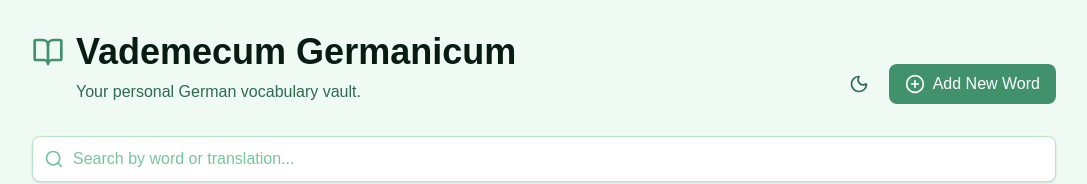
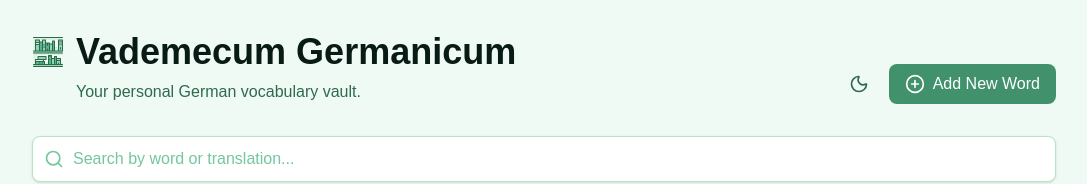
Before and after one commit to Volscente/vademecum-germanicum, a Next.js app in the folder frontend/: page / in a window 1280 px wide. Shown: the top 184 px of the page, without its empty margins (96-1183 px from the left). Built offline with nearby package versions, Linux system fonts and the light colour scheme; no server answers.

Commit message:
Refactor logo

```diff
--- a/frontend/src/app/page.tsx
+++ b/frontend/src/app/page.tsx
@@ -5,7 +5,6 @@ import SearchBar from "@/components/SearchBar";
 import ThemeToggle from "@/components/ThemeToggle";
 import WordTable from "@/components/WordTable";
 import { Word } from "@/types/word";
-import { BookOpen } from "lucide-react";
 import { useCallback, useEffect, useState } from "react";
 
 export default function Home() {
@@ -46,7 +45,40 @@ export default function Home() {
         <div className="flex justify-between items-end mb-8">
           <div>
             <div className="flex items-center gap-3">
-              <BookOpen className="w-8 h-8 text-forest-600 dark:text-forest-300" />
+              <svg viewBox="0 0 64 64" className="w-8 h-8 flex-shrink-0" aria-hidden="true">
+                <path d="M15,8H61V3H3V61H61V52H12a4,4,0,0,1-4-4V42a4,4,0,0,1,4-4H61V22H15a4,4,0,0,1-4-4V12A4,4,0,0,1,15,8Z" fill="#d8f3dc"/>
+                <rect height="4" width="58" x="3" y="30" fill="#95d5b2"/>
+                <rect height="4" width="58" x="3" y="57" fill="#95d5b2"/>
+                <rect height="22" width="8" x="7" y="8" fill="#95d5b2"/>
+                <rect height="18" width="6" x="15" y="12" fill="#52b788"/>
+                <rect height="22" width="6" x="21" y="8" fill="#95d5b2"/>
+                <rect height="16" width="8" x="27" y="14" fill="#52b788"/>
+                <rect height="14" width="6" x="35" y="16" fill="#95d5b2"/>
+                <rect height="20" width="4" x="41" y="10" fill="#52b788"/>
+                <rect height="22" width="8" x="53" y="8" fill="#95d5b2"/>
+                <rect height="4" width="8" x="7" y="13" fill="#d8f3dc"/>
+                <rect height="4" width="8" x="53" y="12" fill="#d8f3dc"/>
+                <rect height="4" width="6" x="21" y="18" fill="#d8f3dc"/>
+                <rect height="6" width="18" x="7" y="51" fill="#52b788"/>
+                <rect height="4" width="16" x="7" y="47" fill="#d8f3dc"/>
+                <rect height="6" width="16" x="12" y="41" fill="#95d5b2"/>
+                <rect height="19" width="6" x="33" y="38" fill="#52b788"/>
+                <rect height="12" width="6" x="39" y="45" fill="#95d5b2"/>
+                <rect height="16" width="4" x="45" y="41" fill="#52b788"/>
+                <rect height="12" width="8" x="49" y="45" fill="#95d5b2"/>
+                <rect height="4" width="6" x="33" y="42" fill="#d8f3dc"/>
+                <rect height="6" width="4" x="16" y="51" fill="#95d5b2"/>
+                <path d="M52,57V54a1,1,0,0,1,2,0v3Z" fill="#b7e4c7"/>
+                <rect height="2" width="8" x="49" y="48" fill="#b7e4c7"/>
+                <rect height="2" width="4" x="49" y="48" fill="#40916c"/>
+                <path d="M53,53a1,1,0,0,0-1,1v3h2V55.62A4,4,0,0,1,53,53Z" fill="#40916c"/>
+                <path d="M61,33H3a1,1,0,0,0,0,2H61a1,1,0,0,0,0-2Z" fill="#2d6a4f"/>
+                <path d="M61,56H58V45a1,1,0,0,0-1-1H50V41a1,1,0,0,0-1-1H45a1,1,0,0,0-1,1v3H40V39a1,1,0,0,0-1-1H33a1,1,0,0,0-1,1V56H26V51a1,1,0,0,0-1-1H24V48h4a1,1,0,0,0,1-1V41a1,1,0,0,0-1-1H12a1,1,0,0,0-1,1v5H7a1,1,0,0,0-1,1v9H3a1,1,0,0,0,0,2H61a1,1,0,0,0,0-2ZM56,46v2H50V46ZM34,43h4v2H34Zm4-3v1H34V40ZM13,42H27v4H13ZM8,48H22v2H8Zm0,4h7v4H8Zm9,4V52h2v4Zm4,0V52h3v4Zm13-9h4v9H34Zm6-1h4V56H40Zm6-1V42h2V56H46Zm8,11V54a1,1,0,0,0-2,0v2H50V50h6v6Z" fill="#2d6a4f"/>
+                <path d="M61,60H3a1,1,0,0,0,0,2H61a1,1,0,0,0,0-2Z" fill="#2d6a4f"/>
+                <path d="M61,7H53a1,1,0,0,0-1,1V29H46V10a1,1,0,0,0-1-1H41a1,1,0,0,0-1,1v5H36V14a1,1,0,0,0-1-1H28V8a1,1,0,0,0-1-1H21a1,1,0,0,0-1,1v3H16V8a1,1,0,0,0-1-1H7A1,1,0,0,0,6,8V29H3a1,1,0,0,0,0,2H61a1,1,0,0,0,1-1V8A1,1,0,0,0,61,7Zm-7,6h6v2H54Zm6-4v2H54V9ZM22,19h4v2H22ZM22,9h4v8H22V9ZM8,14h6v2H8Zm6-5v3H8V9ZM8,18h6V29H8Zm8-1V13h4V29H16Zm6,6h4v6H22Zm6-1V15h2v4a1,1,0,0,0,2,0V15h2V29H32V26a1,1,0,0,0-2,0v3H28Zm8-5h4V29H36Zm6,12V11h2V29Zm12,0V17h6V29Z" fill="#2d6a4f"/>
+                <path d="M57,22a1,1,0,0,0-1,1v3a1,1,0,0,0,2,0V23A1,1,0,0,0,57,22Z" fill="#2d6a4f"/>
+                <path d="M3,4H61a1,1,0,0,0,0-2H3A1,1,0,0,0,3,4Z" fill="#2d6a4f"/>
+              </svg>
               <h1 className="text-4xl font-bold text-forest-900 dark:text-forest-50">
                 Vademecum Germanicum
               </h1>
```
